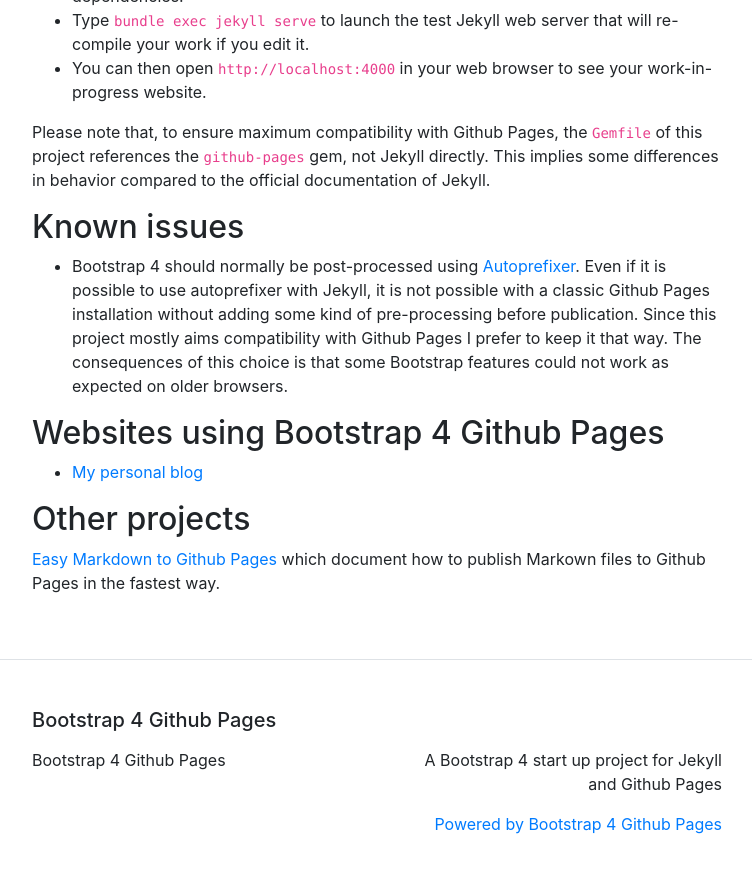
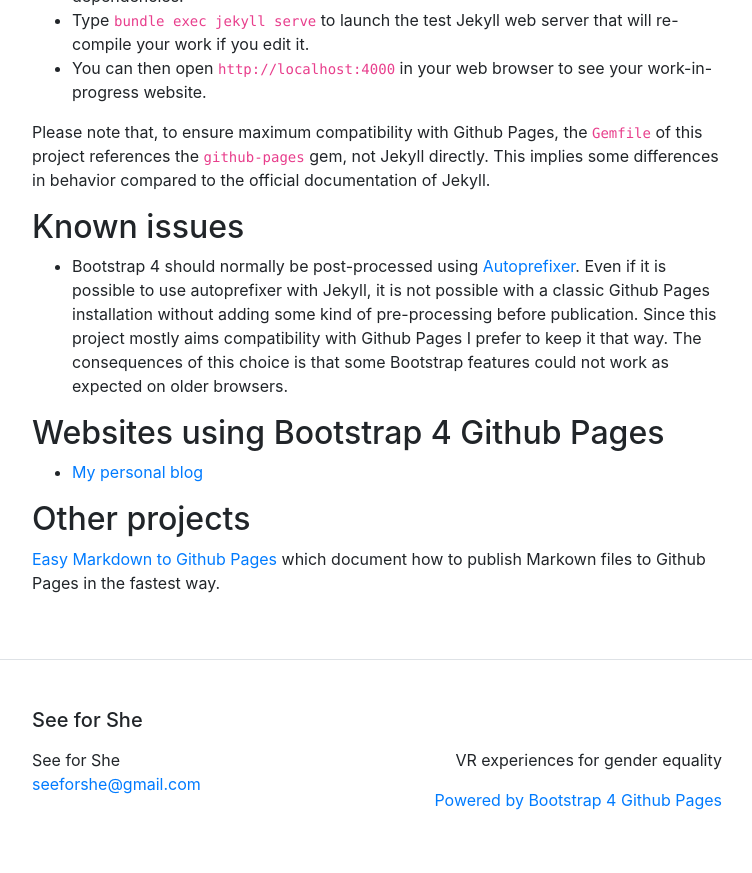
Before and after one commit to see4she/see4she.github.io, a Jekyll site: the page built from index.md, in a window 1280 px wide and 900 px high, scrolled down 2082 px. Shown: the top 873 px of the window, without its empty margins (263-1015 px from the left). Built offline with Jekyll 4.4.1, drawn with Linux system fonts in a browser that asks for light colours; some of the changed text lies outside the part shown.

Commit message:
Changed properties

```diff
--- a/_config.yml
+++ b/_config.yml
@@ -13,16 +13,16 @@
 # you will see them accessed via {{ site.title }}, {{ site.email }}, and so on.
 # You can create any custom variable you would like, and they will be accessible
 # in the templates via {{ site.myvariable }}.
-title: Bootstrap 4 Github Pages
-email: ""
+title: See for She
+email: "seeforshe@gmail.com"
 description: >- # this means to ignore newlines until "baseurl:"
-  A Bootstrap 4 start up project for Jekyll and Github Pages
+  VR experiences for gender equality
 #baseurl: "" # the subpath of your site, e.g. /blog
 #url: "" # the base hostname & protocol for your site, e.g. http://example.com
 #twitter_username: jekyllrb
 #github_username:  jekyll
 
-repository: "nicolas-van/bootstrap-4-github-pages"
+repository: "see4she/see4she.github.io"
 
 # Build settings
 plugins:
```
